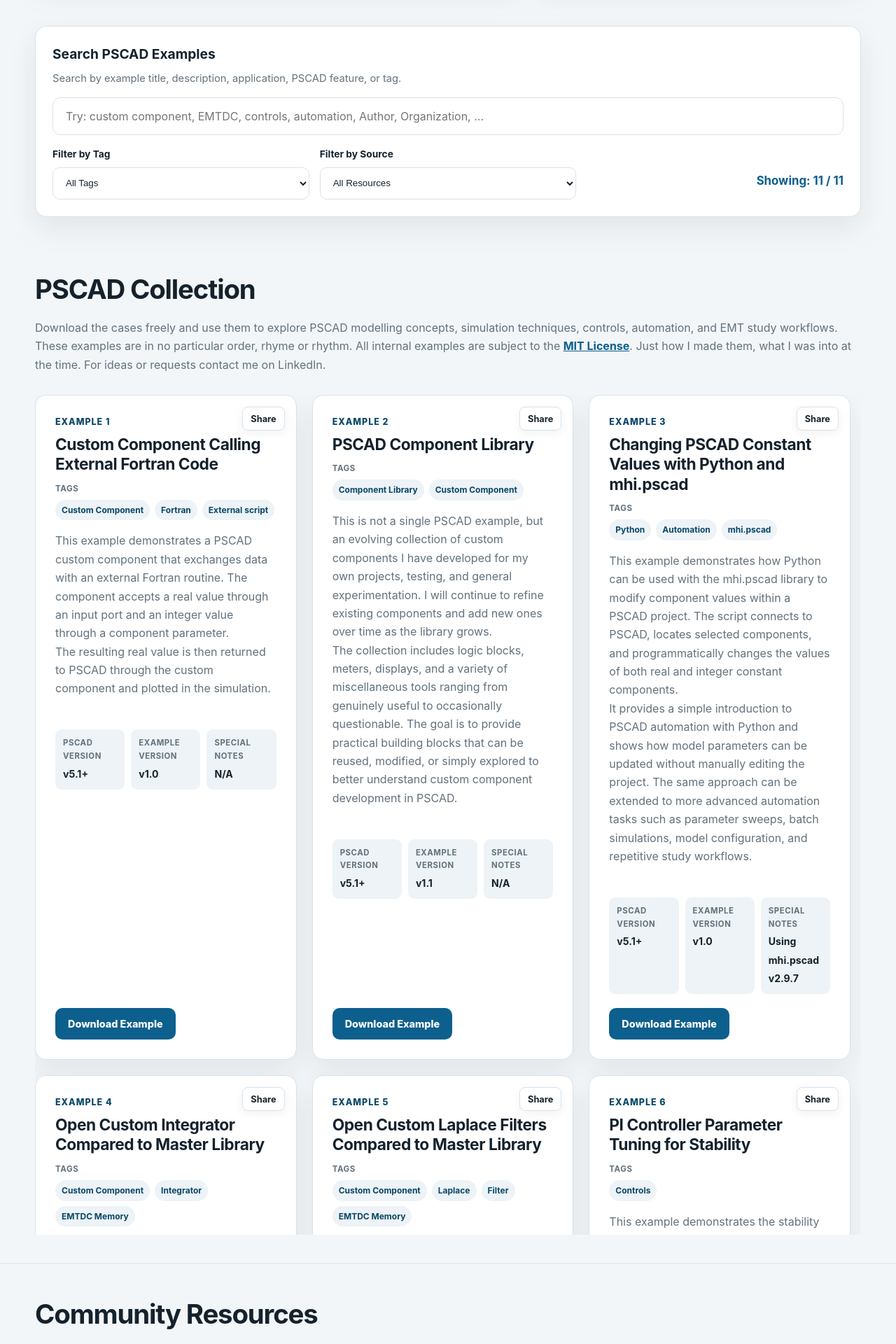
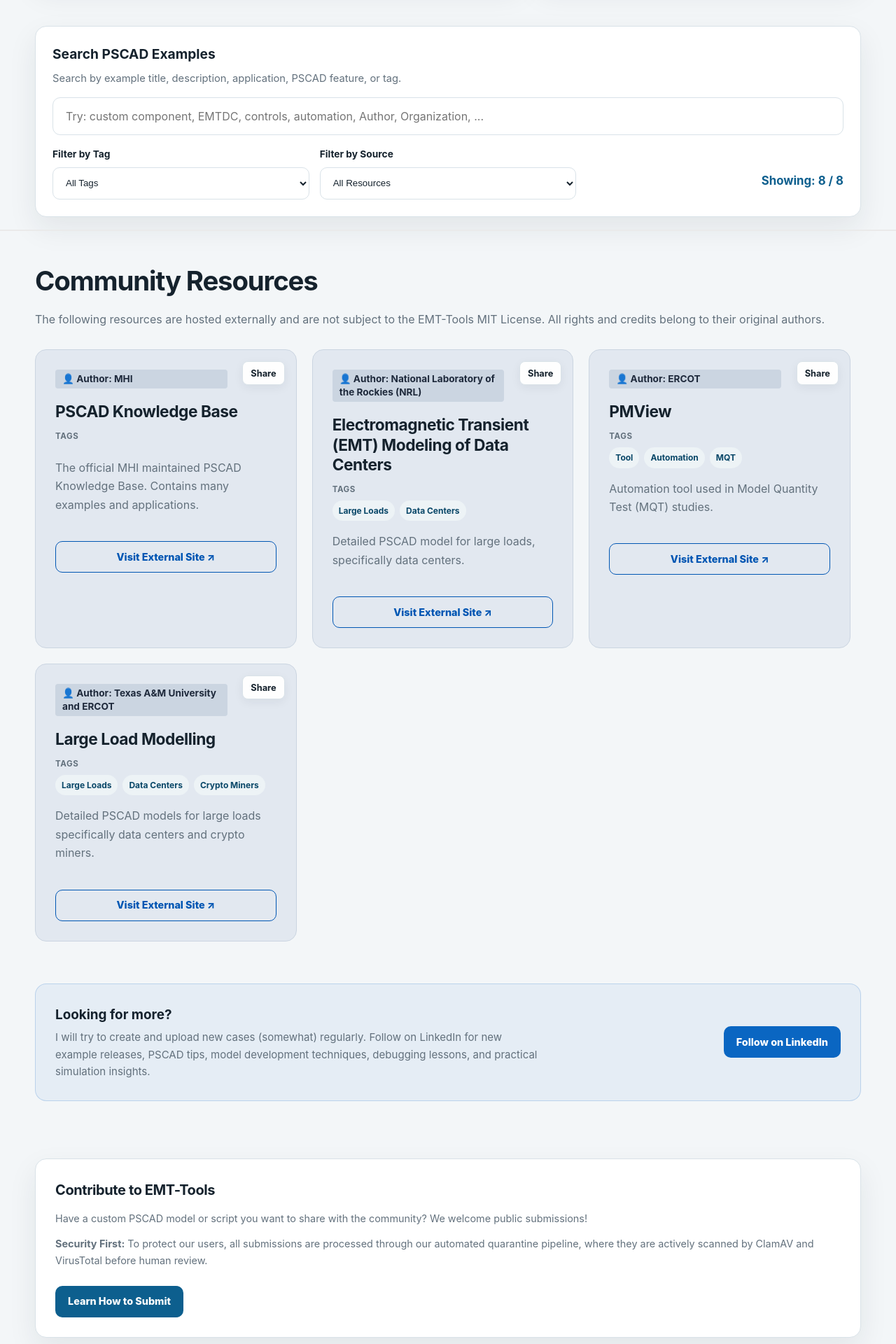
Before and after one commit to EMT-Tools/emt-tools.github.io, a Jekyll site: the page built from index.html, in a window 1280 px wide. Shown: the part 1258-3178 px from the top of the page at 70% size. Built offline with Jekyll 4.4.1, drawn with Linux system fonts in a browser that asks for light colours; some of the changed text lies outside the part shown.

Commit message:
Update index.html

```diff
--- a/index.html
+++ b/index.html
@@ -85,40 +85,47 @@
       <p>Download the cases freely and use them to explore PSCAD modelling concepts, simulation techniques, controls, automation, and EMT study workflows. These examples are in no particular order, rhyme or rhythm. All internal examples are subject to the <a href="#disclaimer" style="color: var(--accent); font-weight: bold; text-decoration: underline; transition: opacity 0.2s;" onmouseover="this.style.opacity='0.8'" onmouseout="this.style.opacity='1'">MIT License</a>. Just how I made them, what I was into at the time. For ideas or requests contact me on LinkedIn.</p>
     </div>
 
-    <div class="scrollable-grid-container">
-      <div class="example-grid" id="exampleCollection">
-        {% for example in site.examples %}
-        <article class="searchable-example example-card" data-source="internal" data-search="{{ example.tags | join: ' ' | downcase }} {{ example.title | downcase }}" id="{{ example.slug }}">
-          <button aria-label="Share this PSCAD example" class="share-button-top share-button" type="button">Share</button>
+<div class="scrollable-grid-container">
+      <div class="example-grid" id="external-examples-grid">
+        {% for resource in site.data.external %}
+        <article class="searchable-example example-card" id="{{ resource.title | slugify }}" data-source="external" style="background-color: #e2e8f0; border: 1px solid #cbd5e1; box-shadow: none;" data-search="{{ resource.tags | join: ' ' | downcase }} {{ resource.title | downcase }} {{ resource.author | downcase }} {{ resource.organization | downcase }}">
+
+          <button aria-label="Share this PSCAD resource" class="share-button-top share-button" type="button">Share</button>
+
           <div class="example-content">
-            <div class="example-number">Example {{ forloop.index }}</div>
-            <h3>{{ example.title }}</h3>
+            <div style="background-color: #cbd5e1; padding: 4px 10px; font-size: 0.85em; color: #1e293b; border-radius: 4px; display: inline-block; margin-bottom: 12px; font-weight: bold; max-width: calc(100% - 70px); line-height: 1.4;">
+              {% if resource.author and resource.organization %}
+                👤 Author: {{ resource.author }} <span style="margin: 0 6px; color: #64748b;">|</span>  Org: {{ resource.organization }}
+              {% elsif resource.author %}
+                👤 Author: {{ resource.author }}
+              {% elsif resource.organization %}
+                  Organization: {{ resource.organization }}
+              {% endif %}
+            </div>
+
+            <h3>{{ resource.title }}</h3>
+
             <div class="tags-label">Tags</div>
             <div aria-label="Tags" class="tags">
-              {% for tag in example.tags %}
-              <span class="tag">{{ tag }}</span>
+              {% for tag in resource.tags %}
+                <span class="tag">{{ tag }}</span>
               {% endfor %}
             </div>
+
             <div class="example-description">
-              {{ example.content }}
+              <p>{{ resource.description }}</p>
             </div>
-            <br/>
-            <div class="metadata">
-              <div class="meta-item"><span class="meta-label">PSCAD Version</span><span class="meta-value">{{ example.pscad_version | default: "v5.1+" }}</span></div>
-              <div class="meta-item"><span class="meta-label">Example Version</span><span class="meta-value">{{ example.example_version | default: "v1.0" }}</span></div>
-              <div class="meta-item"><span class="meta-label">Special Notes</span><span class="meta-value">{{ example.special_notes | default: "N/A" }}</span></div>
-            </div>
-            <div class="card-actions">
-              <button class="button button-primary download-button" data-download-url="{{ example.download_url }}" data-example="{{ example.title }}" type="button">
-                Download Example
-              </button>
+
+            <div class="card-actions" style="margin-top: 20px;">
+              <a href="{{ resource.url }}" target="_blank" rel="noopener noreferrer" class="button button-secondary" style="width: 100%; text-align: center; border: 1px solid #0056b3; color: #0056b3; background: transparent;">
+                Visit External Site ↗
+              </a>
             </div>
           </div>
         </article>
         {% endfor %}
       </div>
     </div>
-  </div>
 </section>
 
 <section class="examples external-resources-section" id="external-section" style="border-top: 2px solid #eaeaea; padding-top: 40px; padding-bottom: 40px;">
```
